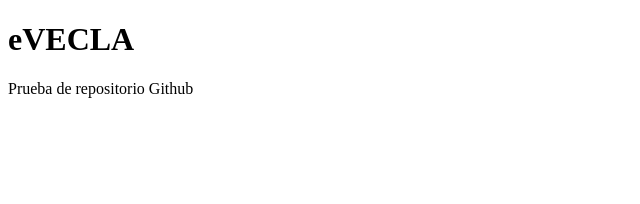
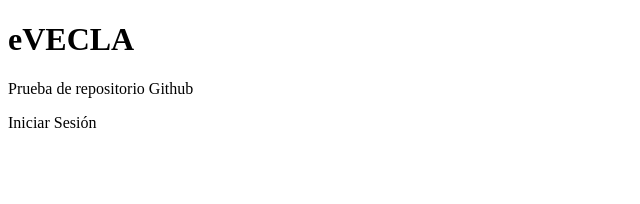
Before and after one commit to Sh0te/eVecla, an Angular app in the folder eVecla-app/: page / in a window 1280 px wide. Shown: the top 204 px of the page, without its empty margins (0-640 px from the left). Built offline with nearby package versions, Linux system fonts and the light colour scheme.

Commit message:
Prueba de funcionamiento de angular en GitHub 2

```diff
--- a/eVecla-app/src/app/app.component.html
+++ b/eVecla-app/src/app/app.component.html
@@ -1 +1,2 @@
 <p>Prueba de repositorio Github</p>
+<div>Iniciar Sesión</div>
```
